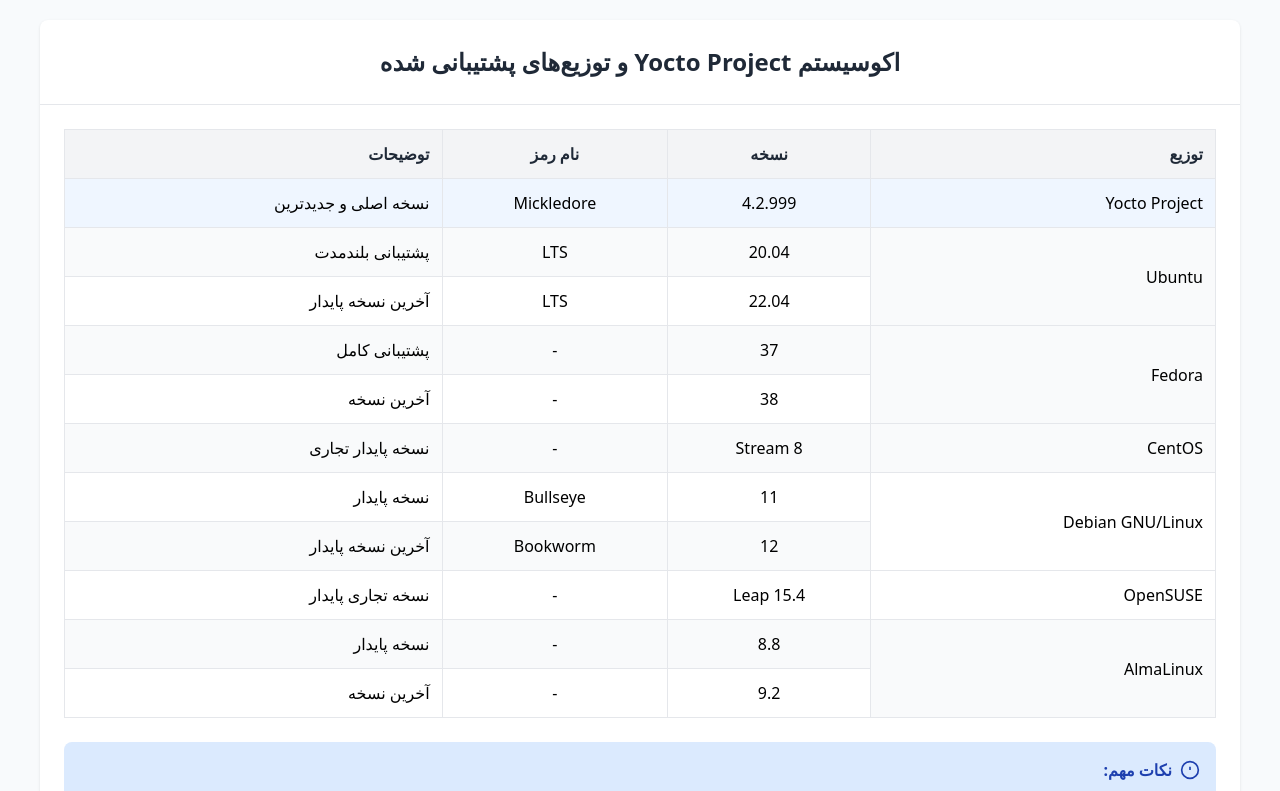
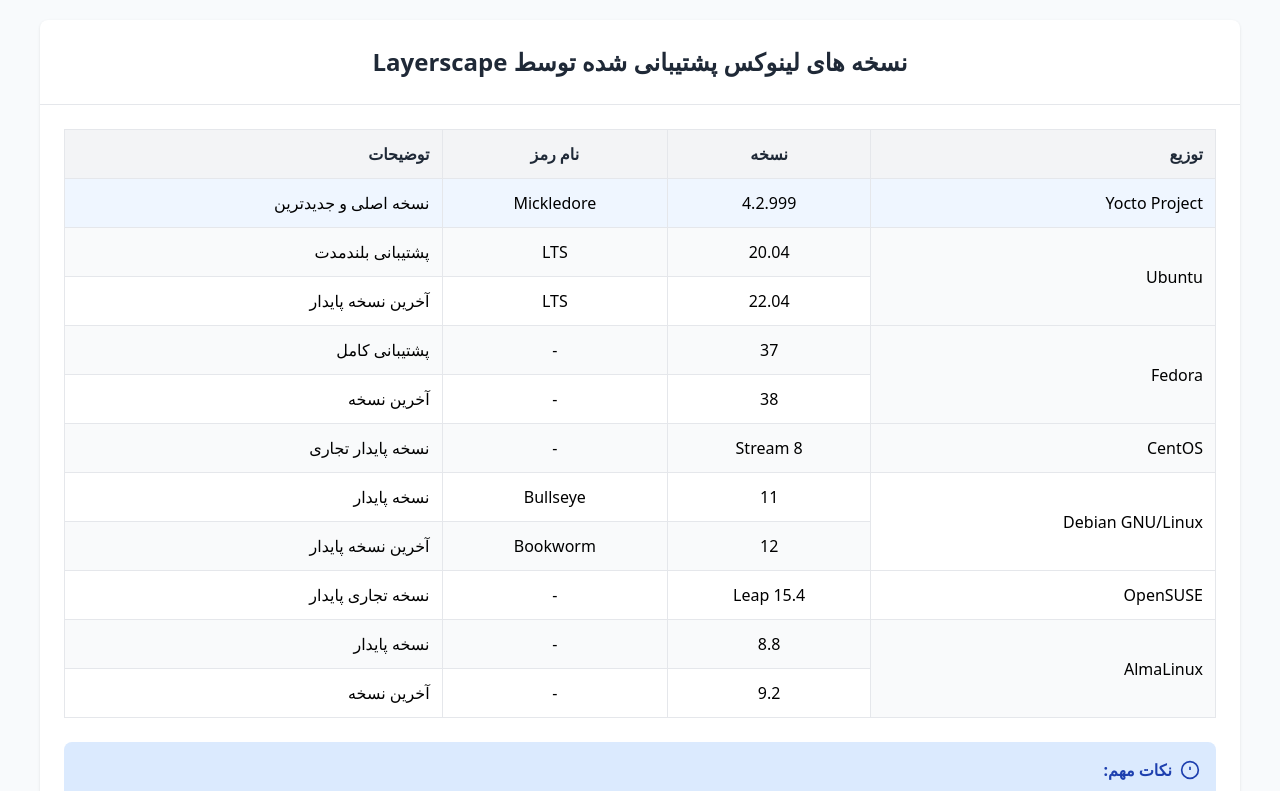
Before and after one commit to mohammadreza0121-1/HTML, a plain HTML site: page index.html.html in a window 1280 px wide. Shown: the top 791 px of the page. Drawn offline with Linux system fonts and the light colour scheme.

Commit message:
Update index.html.html

```diff
--- a/index.html.html
+++ b/index.html.html
@@ -146,7 +146,7 @@
     <!-- Table 1: Yocto Project and Supported Distributions -->
     <div class="card">
         <div class="card-header">
-            <h1 class="card-title">اکوسیستم Yocto Project و توزیع‌های پشتیبانی شده</h1>
+            <h1 class="card-title">نسخه های لینوکس پشتیبانی شده توسط Layerscape</h1>
         </div>
         <div class="card-content">
             <div class="table-container">
```
